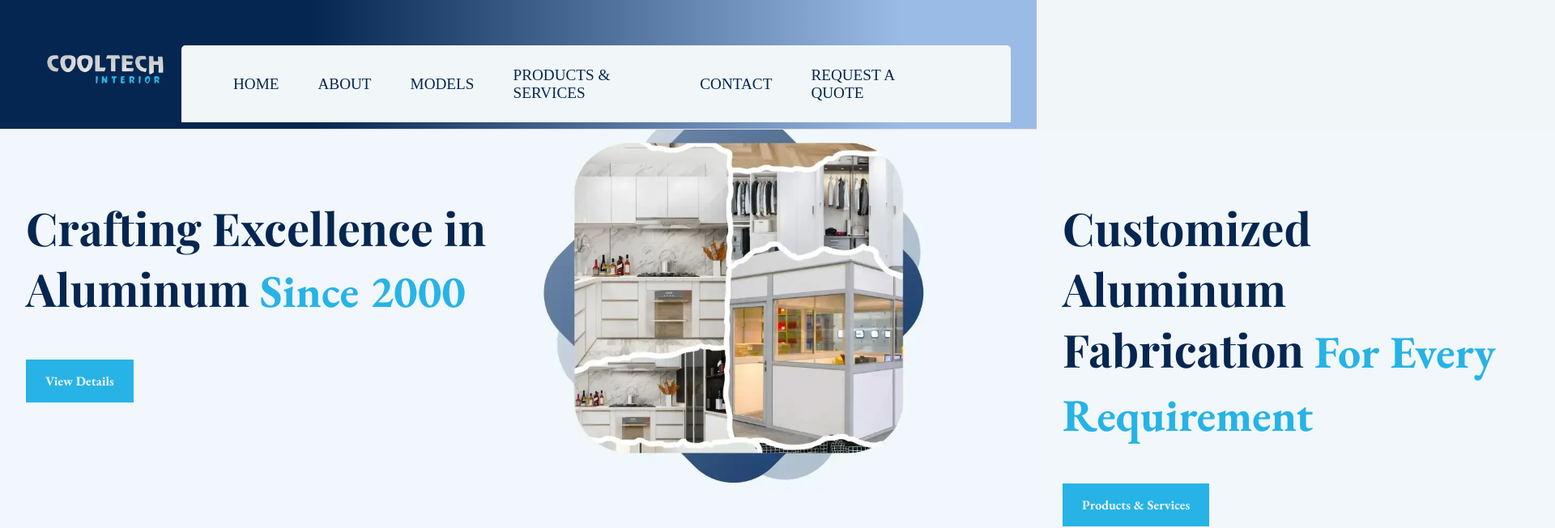
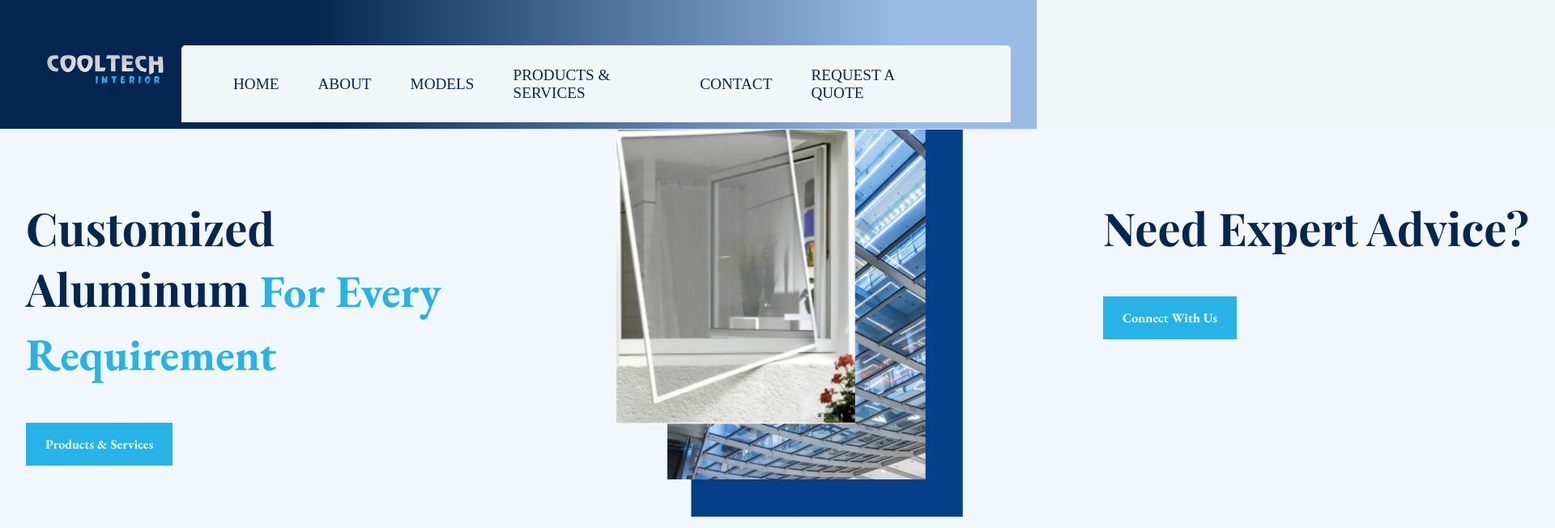
Before and after one commit to syamkumar6/cool-tech, a React (Vite) app: page / in a window 1280 px wide. Shown: the top 652 px of the page at 81% size, 1920 px wide, since content can reach past the window. Built offline with nearby package versions, Linux system fonts and the light colour scheme; a web font is replaced by a local one.

Commit message:
Update HomeCarousel.jsx

```diff
--- a/src/Components/Home/HomeCarousel.jsx
+++ b/src/Components/Home/HomeCarousel.jsx
@@ -9,9 +9,6 @@ import Loader from "../Loader";
 import CrlImg1 from "../../assets/images/carouselImg1.webp";
 import CrlImg2 from "../../assets/images/carouselImg2.webp";
 import CrlImg3 from "../../assets/images/carouselImg3.webp";
-import CrlImg4 from "../../assets/images/carouselImg4.webp";
-import CrlImg5 from "../../assets/images/carouselImg5.webp";
-import CrlImg6 from "../../assets/images/carouselImg6.webp";
 import crlBg1 from "../../assets/images/crlBg1.webp";
 import crlBg2 from "../../assets/images/crlBg2.webp";
 import crlBg3 from "../../assets/images/crlBg3.webp";
@@ -25,45 +22,51 @@ function HomeCarousel() {
     autoplayEnabled ? [autoplayOptions] : []
   );
 
-  const [isMobile, setIsMobile] = useState(false);
+  const [isMobile, setIsMobile] = useState(window.innerWidth <= 768);
   const [loading, setLoading] = useState(true);
+  const [imagesLoaded, setImagesLoaded] = useState(0);
+  const [totalImages, setTotalImages] = useState(0);
 
   const desktopSlides = [
-    { src: CrlImg1, alt: "Slide 1", heading: "Crafting Excellence in Aluminum", subHeading: "Since 2000", buttonText: "View Details", link: "/about" },
-    { src: CrlImg2, alt: "Slide 2", heading: "Customized Aluminum Fabrication", subHeading: "For Every Requirement", buttonText: "Products & Services", link: "/products" },
-    { src: CrlImg3, alt: "Slide 3", heading: "Need Expert Advice?", subHeading: null, buttonText: "Connect With Us", link: "/contact" }
+    { src: CrlImg1, alt: "Slide 1", heading: "Crafting Excellence", subHeading: "Since 2000", buttonText: "View Details", link: "/about" },
+    { src: CrlImg2, alt: "Slide 2", heading: "Customized Aluminum", subHeading: "For Every Requirement", buttonText: "Products & Services", link: "/products" },
+    { src: CrlImg3, alt: "Slide 3", heading: "Need Expert Advice?", subHeading: null, buttonText: "Connect With Us", link: "/contact" },
   ];
 
   const mobileSlides = [
-    { src: CrlImg4, bg: crlBg1, alt: "Slide 4", heading: "Crafting Excellence in Aluminum", subHeading: "Since 2000", buttonText: "View Details", link: "/about" },
-    { src: CrlImg5, bg: crlBg2, alt: "Slide 5", heading: "Customized Aluminum Fabrication", subHeading: "For Every Requirement", buttonText: "Products & Services", link: "/products" },
-    { src: CrlImg6, bg: crlBg3, alt: "Slide 6", heading: "Need Expert Advice?", subHeading: "Aluminum Fabrication", buttonText: "Connect With Us", link: "/contact" }
+    { src: crlBg1, alt: "Slide 4", heading: "Crafting Excellence in Aluminum ", subHeading: "Quality & Innovation Since 2000", buttonText: "View Details", link: "/about" },
+    { src: crlBg2, alt: "Slide 5", heading: "Customized Aluminum Solutions", subHeading: "Designed to Fit Your Needs", buttonText: "Products & Services", link: "/products" },
+    { src: crlBg3, alt: "Slide 6", heading: "Need Expert Advice?", subHeading: "Reliable Aluminum Fabrication", buttonText: "Connect With Us", link: "/contact" },
   ];
 
   const slides = isMobile ? mobileSlides : desktopSlides;
 
   useEffect(() => {
-    const mediaQuery = window.matchMedia("(max-width: 768px)");
-    setIsMobile(mediaQuery.matches);
-    mediaQuery.addEventListener("change", () => setIsMobile(mediaQuery.matches));
-    return () => mediaQuery.removeEventListener("change", () => setIsMobile(mediaQuery.matches));
+    const handleResize = () => setIsMobile(window.innerWidth <= 768);
+    window.addEventListener("resize", handleResize);
+    return () => window.removeEventListener("resize", handleResize);
   }, []);
 
+
   useEffect(() => {
-    // Preload all images before hiding loader
-    const imagePromises = slides.map(slide =>
-      new Promise(resolve => {
-        const img = new Image();
-        img.src = slide.src;
-        img.onload = resolve;
-        img.onerror = resolve; // Resolve even if error occurs
-      })
-    );
+    setImagesLoaded(0);
+    setTotalImages(slides.length);
 
-    Promise.all(imagePromises).then(() => {
-      setTimeout(() => setLoading(false), 500); // Smooth transition
+    slides.forEach((slide) => {
+      const img = new Image();
+      img.src = slide.src;
+      img.onload = () => setImagesLoaded((prev) => prev + 1);
     });
   }, [slides]);
+
+  useEffect(() => {
+    if (imagesLoaded === totalImages) {
+      setTimeout(() => {
+        setLoading(false);
+        setAutoplayEnabled(true);
+      }, 500);
+    }
+  }, [imagesLoaded, totalImages]);
 
   return (
     <>
@@ -73,23 +76,8 @@ function HomeCarousel() {
         <div className={styles.embla} ref={emblaRef}>
           <div className={`embla__container ${styles.emblaMain}`}>
             {slides.map((slide, index) => (
-              <div
-                key={index}
-                className={`embla__slide ${styles.imgContainer}`}
-                style={{
-                  backgroundImage: isMobile ? `url(${slide.bg})` : "none",
-                  backgroundSize: "cover",
-                  backgroundPosition: "center",
-                }}
-              >
-                {!isMobile && (
-                  <img
-                    className={styles.carouselImg}
-                    src={slide.src}
-                    alt={slide.alt}
-                    loading="eager"
-                  />
-                )}
+              <div key={index} className={`embla__slide ${styles.imgContainer}`}>
+                <img className={styles.carouselImg} src={slide.src} alt={slide.alt} loading="eager" />
                 <div className={styles.imgOverlay}></div>
                 <div className={styles.cntDiv}>
                   <h1>
```
